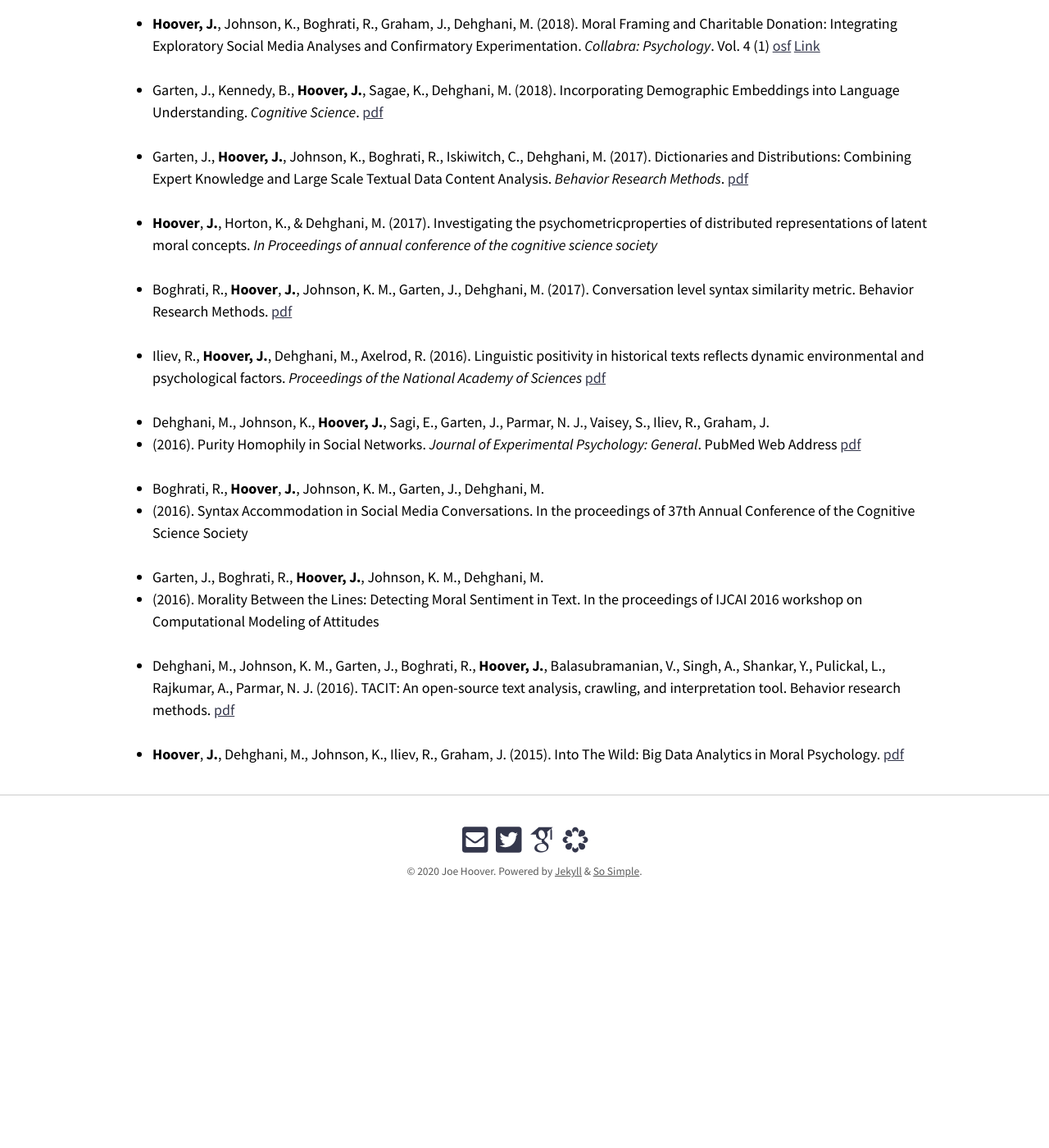
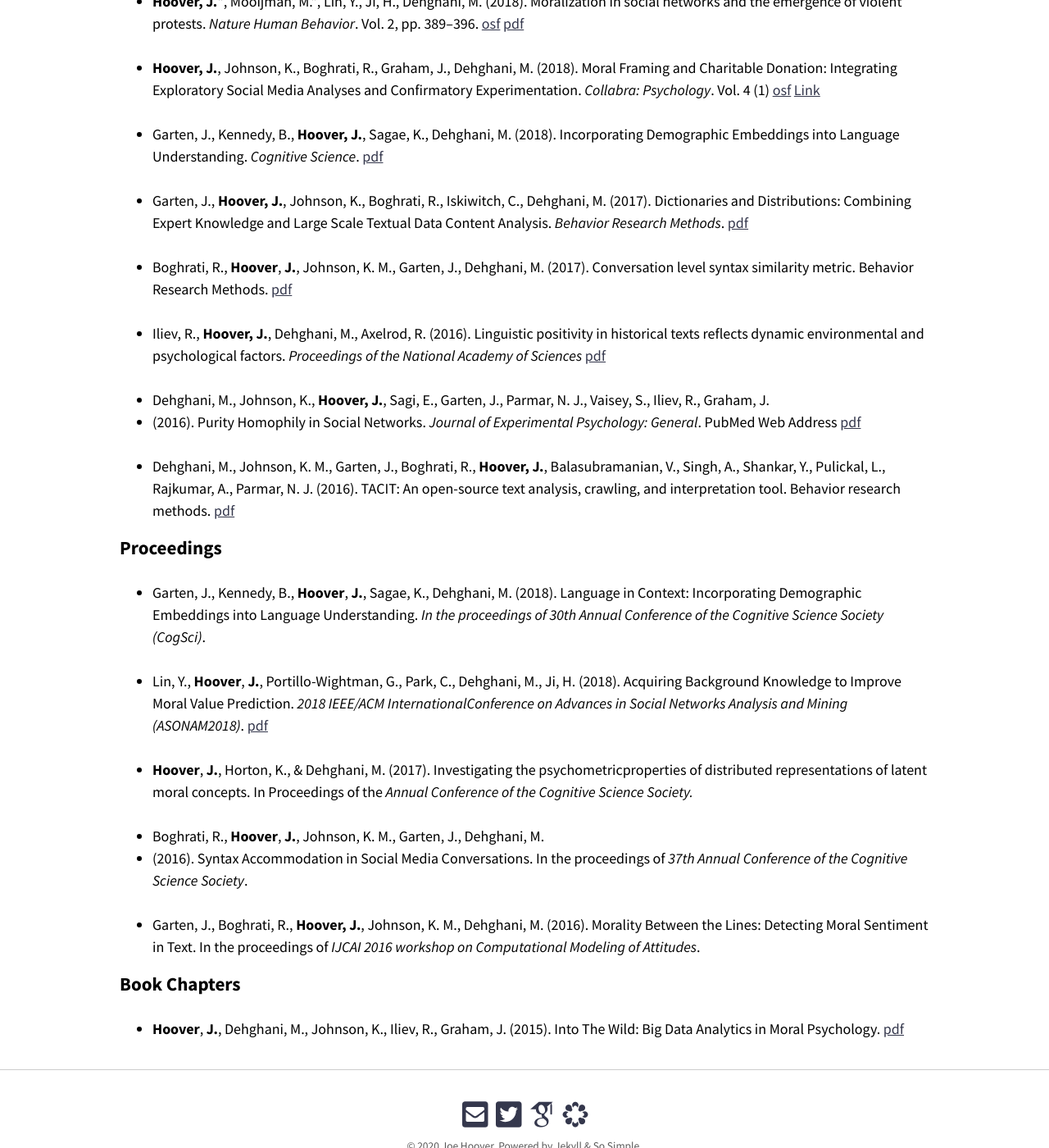
Before and after one commit to joehoover/joehoover.github.io, a Jekyll site: the page built from research/index.md, in a window 1280 px wide and 1400 px high, scrolled down 790 px. Shown: the whole window at 82% size. Built offline with Jekyll 4.4.1, drawn with Linux system fonts in a browser that asks for light colours; nearby versions of some CDN libraries; some web fonts are replaced; before the commit the page ends 1936 px from its top, so only the background shows below that.

Commit message:
update publications

```diff
--- a/research/index.md
+++ b/research/index.md
@@ -67,26 +66,44 @@
 [pdf](http://morteza-dehghani.net/wp-content/uploads/purityHomophily.pdf)
 
 
-* Boghrati, R., **Hoover**, **J.**, Johnson, K. M., Garten, J., Dehghani, M.
-* (2016).
-Syntax Accommodation in Social Media Conversations.
-In the proceedings of 37th Annual Conference of the Cognitive Science Society
-
-* Garten, J., Boghrati, R., **Hoover, J.**, Johnson, K. M., Dehghani, M.
-* (2016).
-Morality Between the Lines: Detecting Moral Sentiment in Text.
-In the proceedings of IJCAI 2016 workshop on Computational Modeling of Attitudes
-
 * Dehghani, M., Johnson, K. M., Garten, J., Boghrati, R., **Hoover, J.**, Balasubramanian, V., Singh, A., Shankar, Y., Pulickal, L., Rajkumar, A., Parmar, N. J.
 (2016).
 TACIT: An open-source text analysis, crawling, and interpretation tool.
 Behavior research methods.
 [pdf](http://morteza-dehghani.net/wp-content/uploads/TACIT.pdf)
 
+
+### Proceedings
+
+* Garten, J., Kennedy, B., **Hoover**, **J.**, Sagae, K., Dehghani, M. (2018).
+Language in Context: Incorporating Demographic Embeddings into Language Understanding.
+*In the proceedings of 30th Annual Conference of the Cognitive Science Society (CogSci)*.
+
+* Lin, Y., **Hoover**, **J.**, Portillo-Wightman, G., Park, C., Dehghani, M., Ji, H.
+(2018).
+Acquiring Background Knowledge to Improve Moral Value Prediction.
+*2018 IEEE/ACM InternationalConference on Advances in Social Networks Analysis and Mining (ASONAM2018)*.
+[pdf](/papers/moralvalue2018.pdf)
+
+* **Hoover**, **J.**, Horton, K., & Dehghani, M. (2017).
+Investigating the psychometricproperties of distributed representations of latent moral concepts.
+In Proceedings of the *Annual Conference of the Cognitive Science Society.*
+
+* Boghrati, R., **Hoover**, **J.**, Johnson, K. M., Garten, J., Dehghani, M.
+* (2016).
+Syntax Accommodation in Social Media Conversations.
+In the proceedings of *37th Annual Conference of the Cognitive Science Society*.
+
+* Garten, J., Boghrati, R., **Hoover, J.**, Johnson, K. M., Dehghani, M.
+(2016).
+Morality Between the Lines: Detecting Moral Sentiment in Text.
+In the proceedings of *IJCAI 2016 workshop on Computational Modeling of Attitudes*.
+
+
+### Book Chapters
+
 * **Hoover**, **J.**, Dehghani, M., Johnson, K., Iliev, R., Graham, J. (2015).
 Into The Wild: Big Data Analytics in Moral Psychology. [pdf](/papers/into_the_wild.pdf)
-
-
 
 
 <!--![right-aligned-image](/images/bih_map-1.png){: .align-right.bordered -->
```
Also changed, not shown: other parts of research/index.md (+3 -4 lines).
